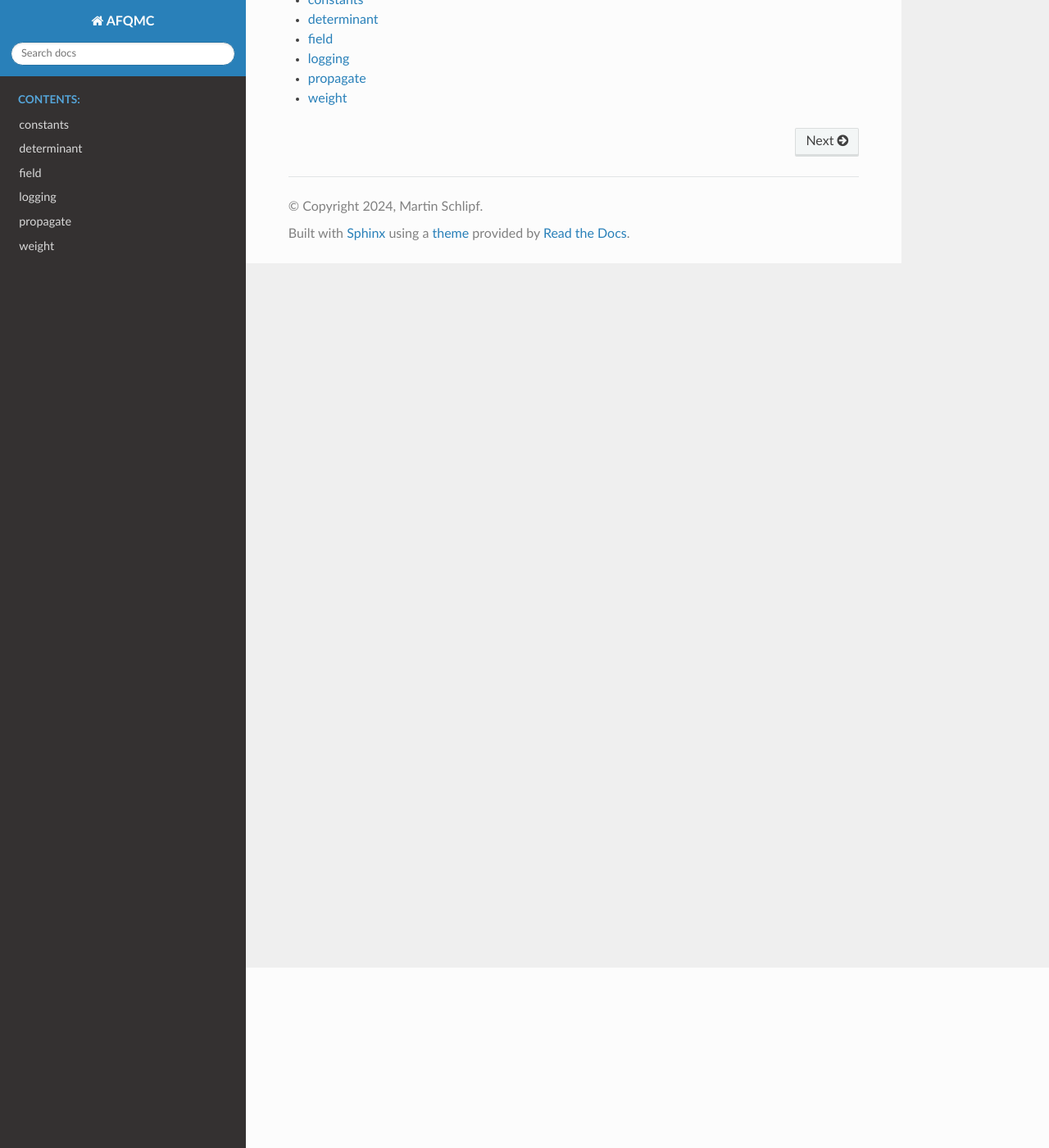
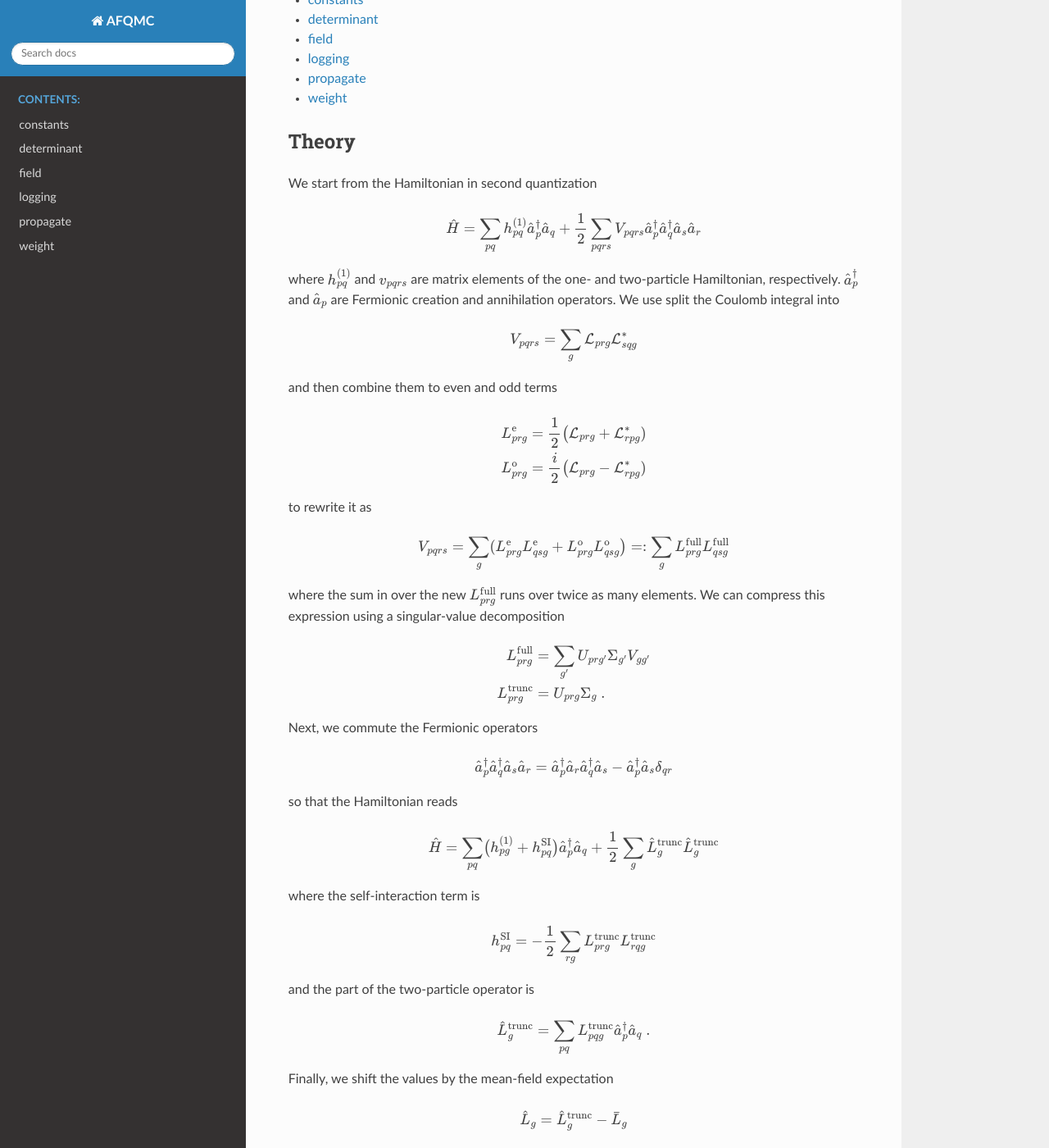
Before and after one commit to Sjd-Bzn/VAFPY, a Sphinx documentation site: the page built from docs/source/index.rst, in a window 1280 px wide and 1400 px high, scrolled down 220 px. Shown: the whole window at 82% size. Built offline with Sphinx 7.4.7 and the Read the Docs theme 3.1.0, drawn with Linux system fonts in a browser that asks for light colours; some of the changed text lies outside the part shown.

```diff
--- a/docs/source/index.rst
+++ b/docs/source/index.rst
@@ -1,13 +1,8 @@
-.. AFQMC documentation master file, created by
-   sphinx-quickstart on Tue Aug 13 11:02:07 2024.
-   You can adapt this file completely to your liking, but it should at least
-   contain the root `toctree` directive.
-
 AFQMC documentation
 ===================
 
 .. toctree::
-    :maxdepth: 2
+    :maxdepth: 1
     :caption: Contents:
 
     constants
@@ -16,3 +11,104 @@ AFQMC documentation
     logging
     propagate
     weight
+
+Theory
+------
+
+We start from the Hamiltonian in second quantization
+
+.. math::
+
+   \hat H = \sum_{pq} h_{pq}^{(1)} \hat a_p^\dagger \hat a_q + \frac12 \sum_{pqrs} V_{pqrs}
+      \hat a_p^\dagger \hat a_q^\dagger \hat a_s \hat a_r
+
+where :math:`h^{(1)}_{pq}` and :math:`v_{pqrs}` are matrix elements of the one- and two-particle
+Hamiltonian, respectively. :math:`\hat a_p^\dagger` and :math:`\hat a_p` are Fermionic
+creation and annihilation operators.
+We use split the Coulomb integral into
+
+.. math::
+
+   V_{pqrs} = \sum_g \mathcal L_{prg} \mathcal L^\ast_{sqg}
+
+and then combine them to even and odd terms
+
+.. math::
+
+   L_{prg}^\text{e} &= \frac{1}{2} \bigl(\mathcal L_{prg} + \mathcal L^\ast_{rpg})
+   \\
+   L_{prg}^\text{o} &= \frac{i}{2} \bigl(\mathcal L_{prg} - \mathcal L^\ast_{rpg})
+
+to rewrite it as
+
+.. math::
+
+   V_{pqrs} = \sum_g (L_{prg}^\text{e} L_{qsg}^\text{e} + L_{prg}^\text{o} L_{qsg}^\text{o}\bigr)
+   =: \sum_g L^\text{full}_{prg} L^\text{full}_{qsg}
+
+where the sum in over the new :math:`L^\text{full}_{prg}` runs over twice as many elements.
+We can compress this expression using a singular-value decomposition
+
+.. math::
+
+   L^\text{full}_{prg} &= \sum_{g'} U_{prg'} \Sigma_{g'} V_{gg'}
+   \\
+   L^\text{trunc}_{prg} &= U_{prg}\Sigma_{g}~.
+
+Next, we commute the Fermionic operators
+
+.. math::
+
+   \hat a_p^\dagger \hat a_q^\dagger \hat a_s \hat a_r
+   = \hat a_p^\dagger \hat a_r \hat a_q^\dagger \hat a_s - \hat a_p^\dagger \hat a_s \delta_{qr}
+
+so that the Hamiltonian reads
+
+.. math::
+
+   \hat H = \sum_{pq} \bigl(h^{(1)}_{pg} + h_{pq}^\text{SI}\bigr) \hat a_{p}^\dagger \hat a_q
+   + \frac12 \sum_{g} \hat L^\text{trunc}_{g} \hat L^\text{trunc}_{g}
+
+where the self-interaction term is
+
+.. math::
+
+   h_{pq}^\text{SI} = -\frac12 \sum_{rg} L^\text{trunc}_{prg} L^\text{trunc}_{rqg}
+
+and the part of the two-particle operator is
+
+.. math::
+
+   \hat L^\text{trunc}_{g} = \sum_{pq} L^\text{trunc}_{pqg} \hat a^\dagger_{p} \hat a_q~.
+
+Finally, we shift the values by the mean-field expectation
+
+.. math::
+
+   \hat L_{g} = \hat L^\text{trunc}_{g} - \bar L_{g}
+
+which leads to a new Hamiltonian of
+
+.. math::
+
+   \hat H = \sum_{pq} \bigl(h^{(1)}_{pg} + h_{pq}^\text{MF} + h_{pq}^\text{SI}\bigr) \hat a_{p}^\dagger \hat a_q
+   + \frac12 \sum_{g} \hat L_{g} \hat L_{g}
+
+with
+
+.. math::
+
+   h_{pq}^\text{MF} = \sum_g \bar L_g \bigl( L_{pqg} + \frac12 \bar L_{g} \delta_{pq} \bigr)~.
+
+
+Energy evaluation
+-----------------
+
+In AFQMC, we often want to compute energy expectation values of the from
+
+.. math::
+
+   E = \frac{\sum_w W_w \braket{\Psi_\text{T}|\hat H|\Psi_w}}{\sum_w W_w \braket{\Psi_\text{T}|\Psi_w}}
+
+where :math:`\ket{\Psi_\text{T}}` is a trial Slater determinant and the determinant
+:math:`\ket{\Psi_w}` and weight :math:`W_w` describe a walker :math:`w`.
```
Also changed, not shown: docs/conf.py (added, +55 -0 lines), 2 other files.
